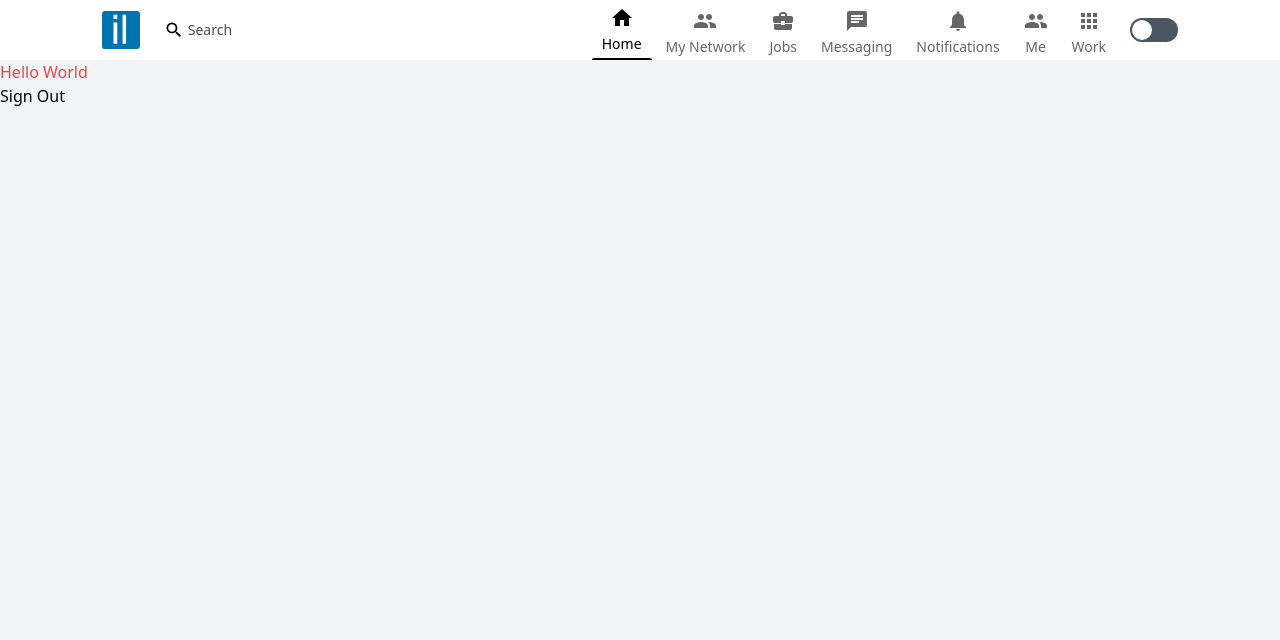
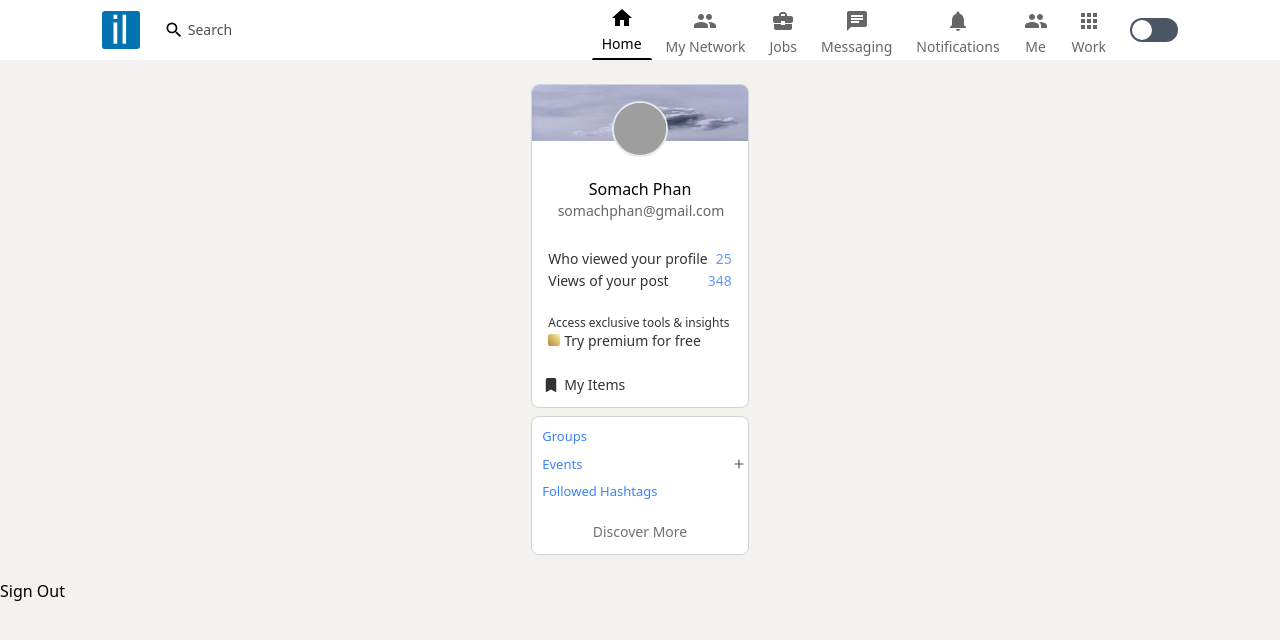
Before and after one commit to eglereact/Nideknil-linkedIn-clone, a Next.js app: page / in a window 1280 px wide. Shown: the top 640 px of the page. Built offline with nearby package versions, Linux system fonts and the light colour scheme; grey boxes are pictures that could not be loaded.

Commit message:
adding sidebar

```diff
--- a/components/Header.js
+++ b/components/Header.js
@@ -25,9 +25,8 @@
 
 function Header() {
   const [mounted, setMounted] = useState(false);
-  const { setTheme, resolvedTheme, theme } = useTheme();
+  const { setTheme, resolvedTheme } = useTheme();
 
-  console.log("theme", resolvedTheme);
   useEffect(() => setMounted(true), []);
 
   return (
--- /dev/null
+++ b/components/Sidebar.js
@@ -0,0 +1,76 @@
+import Image from "next/image";
+import gray from "../images/gray.jpg";
+import { BsFillBookmarkFill, BsPlus } from "react-icons/bs";
+
+function Sidebar() {
+  return (
+    <div className="space-y-2 min-w-max max-w-lg">
+      <div
+        className="bg-white dark:bg-[#1d2226] rounded-lg overflow-hidden relative flex
+      flex-col items-center text-center border border-gray-300 dark:border-none"
+      >
+        <div className="relative w-full h-14">
+          <Image src={gray} layout="fill" priority />
+        </div>
+
+        <img
+          src="https://styles.redditmedia.com/t5_505g04/styles/profileIcon_snooad6477ea-4207-4b46-a376-476bf6c21d57-headshot.png?width=256&height=256&crop=256:256,smart&s=9306e431eacd8815477d0c8bc12ae3ebc8c451b7"
+          alt="Profile Pic"
+          className="rounded-full border-2 h-14 w-14 absolute top-4 cursor-pointer"
+        />
+        <div className="mt-5 py-4 space-x-0.5">
+          <h4 className="hover:underline decoration-purple-700 underline-offset-1 cursor-pointer">
+            Somach Phan
+          </h4>
+          <p className="text-black/60 dark:text-white/75 text-sm">
+            somachphan@gmail.com
+          </p>
+        </div>
+        <div className="hidden md:inline text-left dark:text-white/75 text-sm">
+          <div className="font-medium sidebarButton space-y-0.5">
+            <div className="flex justify-between space-x-2">
+              <h4>Who viewed your profile</h4>
+              <span className="text-blue-500">25</span>
+            </div>
+            <div className="flex justify-between space-x-2">
+              <h4>Views of your post</h4>
+              <span className="text-blue-500">348</span>
+            </div>
+          </div>
+          <div className="sidebarButton">
+            <h4 className="leading-4 text-xs">
+              Access exclusive tools & insights
+            </h4>
+            <h4 className="dark:text-white font-medium">
+              <span
+                className="w-3 h-3 bg-gradient-to-tr from-yellow-700 to-yellow-200 inline-block
+              rounded-sm mr-1"
+              ></span>
+              Try premium for free
+            </h4>
+          </div>
+          <div className="sidebarButton flex items-center space-x-1.5">
+            <BsFillBookmarkFill className="-ml-1" />
+            <h4 className="dark:text-white font-medium">My Items</h4>
+          </div>
+        </div>
+      </div>
+      <div
+        className="hidden md:flex bg-white dark:bg-[#1d2226] text-black/70 dark:text-white/75
+      rounded-lg overflow-hidden flex-col space-y-2 pt-2.5 sticky top-20 border border-gray-300 dark:border-none"
+      >
+        <p className="sidebarLink">Groups</p>
+        <div className="flex items-center justify-between">
+          <p className="sidebarLink">Events</p>
+          <BsPlus className="text-lg" />
+        </div>
+        <p className="sidebarLink">Followed Hashtags</p>
+        <div className="sidebarButton text-center">
+          <h4 className="dark:text-white font-medium text-sm">Discover More</h4>
+        </div>
+      </div>
+    </div>
+  );
+}
+
+export default Sidebar;
--- a/pages/index.js
+++ b/pages/index.js
@@ -1,6 +1,7 @@
 import { signOut } from "next-auth/react";
 import Head from "next/head";
 import Header from "../components/Header";
+import Sidebar from "../components/Sidebar";
 
 export default function Home() {
   return (
@@ -9,9 +10,20 @@
         <title>Nideknil</title>
         <link rel="icon" href="/icon.png" />
       </Head>
-      <div>
+      <div
+        className="bg-[#f3f2ef] dark:bg-black dark:text-white h-screen overflow-y-scroll
+      md:space-y-6"
+      >
         <Header />
-        <h1 className="text-red-500">Hello World</h1>
+        <main className="flex justify-center gap-x-4 px-4 sm:px-12">
+          <div className="flex flex-col md:flex-row gap-5">
+            <div>
+              <Sidebar />
+              {/* feed */}
+            </div>
+            {/* widges */}
+          </div>
+        </main>
         <button onClick={() => signOut()}>Sign Out</button>
       </div>
     </div>
--- a/styles/globals.css
+++ b/styles/globals.css
@@ -13,4 +13,10 @@
     @apply flex justify-between items-center hover:shadow-xl p-4 cursor-pointer rounded-lg text-black bg-white
     max-w-md mx-auto xl:mx-0 border border-[#E1E1E1];
   }
+  .sidebarButton {
+    @apply dark:border-t border-gray-600 py-3 px-4 cursor-pointer opacity-80 hover:opacity-100;
+  }
+  .sidebarLink {
+    @apply text-[13px] font-medium text-blue-500 hover:underline cursor-pointer px-2.5;
+  }
 }
```
Also changed, not shown: images/gray.jpg (added).
